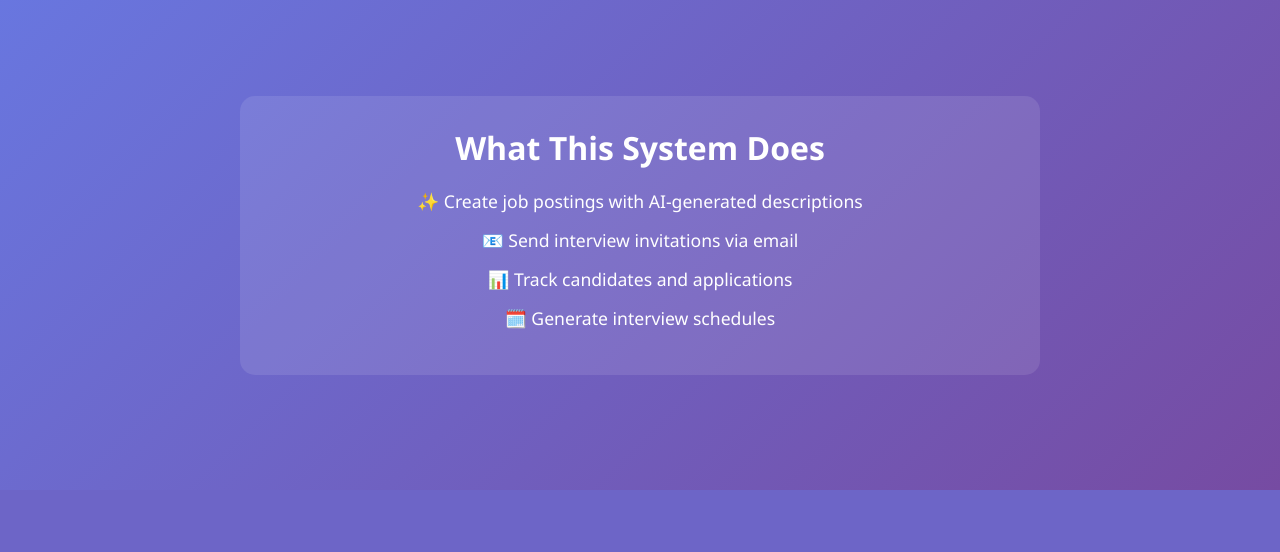
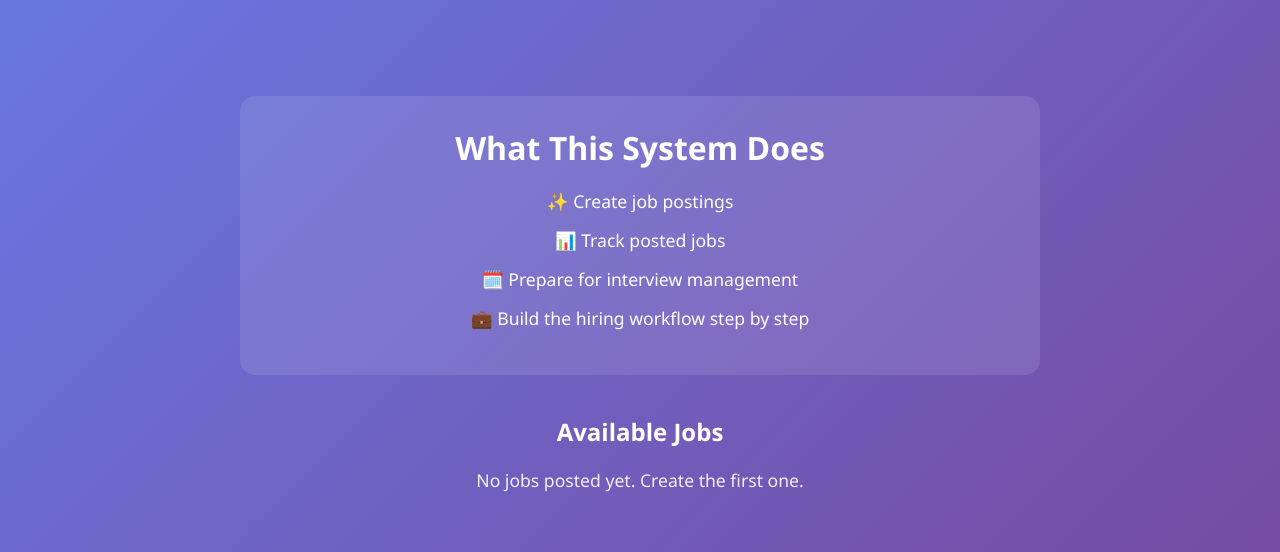
Before and after one commit to saksham-codes-ai/hr-recruitment-system, a Flask app: template template/Index.html in a window 1280 px wide. Shown: the part 310-862 px from the top of the page. Before the commit the page ends 800 px from the top, so only its background shows below. Run offline with Flask 3, Linux system fonts and the light colour scheme; the template is opened without the code that fills it, so the values that code supplies are empty.

Commit message:
Update Index.html

```diff
--- a/template/Index.html
+++ b/template/Index.html
@@ -5,42 +5,32 @@
     <meta name="viewport" content="width=device-width, initial-scale=1.0">
     <title>HR Recruitment System</title>
     <style>
-        * {
-            margin: 0;
-            padding: 0;
-            box-sizing: border-box;
-        }
-
+        * { margin: 0; padding: 0; box-sizing: border-box; }
         body {
             font-family: 'Segoe UI', Tahoma, Geneva, Verdana, sans-serif;
             background: linear-gradient(135deg, #667eea 0%, #764ba2 100%);
             color: white;
             min-height: 100vh;
         }
-
         .container {
             max-width: 1200px;
             margin: 0 auto;
             padding: 20px;
         }
-
         header {
             text-align: center;
             padding: 60px 20px;
         }
-
         h1 {
             font-size: 3.5em;
             margin-bottom: 20px;
             text-shadow: 2px 2px 4px rgba(0,0,0,0.3);
         }
-
         .subtitle {
             font-size: 1.5em;
             margin-bottom: 40px;
             opacity: 0.9;
         }
-
         .btn {
             background: white;
             color: #667eea;
@@ -54,12 +44,10 @@
             transition: transform 0.3s, box-shadow 0.3s;
             font-weight: bold;
         }
-
         .btn:hover {
             transform: translateY(-3px);
             box-shadow: 0 10px 20px rgba(0,0,0,0.3);
         }
-
         .info {
             background: rgba(255,255,255,0.1);
             padding: 30px;
@@ -68,15 +56,37 @@
             max-width: 800px;
             text-align: center;
         }
-
         .info h2 {
             margin-bottom: 20px;
             font-size: 2em;
         }
-
         .info p {
             margin-bottom: 15px;
             font-size: 1.1em;
+        }
+        .jobs-section {
+            margin: 40px auto;
+            max-width: 900px;
+        }
+        .job-card {
+            background: rgba(255,255,255,0.15);
+            padding: 20px;
+            margin: 15px 0;
+            border-radius: 12px;
+            text-align: left;
+        }
+        .job-card h3 {
+            font-size: 1.4em;
+            margin-bottom: 8px;
+        }
+        .job-card p {
+            margin: 4px 0;
+        }
+        .empty {
+            text-align: center;
+            opacity: 0.9;
+            font-size: 1.1em;
+            margin-top: 20px;
         }
     </style>
 </head>
@@ -85,16 +95,31 @@
         <header>
             <h1>HR Recruitment System</h1>
             <p class="subtitle">AI-Powered Job Posting & Interview Management</p>
-
             <a href="/create-job" class="btn">Create Job Posting</a>
         </header>
 
         <div class="info">
             <h2>What This System Does</h2>
-            <p>✨ Create job postings with AI-generated descriptions</p>
-            <p>📧 Send interview invitations via email</p>
-            <p>📊 Track candidates and applications</p>
-            <p>🗓️ Generate interview schedules</p>
+            <p>✨ Create job postings</p>
+            <p>📊 Track posted jobs</p>
+            <p>🗓️ Prepare for interview management</p>
+            <p>💼 Build the hiring workflow step by step</p>
+        </div>
+
+        <div class="jobs-section">
+            <h2 style="text-align:center; margin-bottom:20px;">Available Jobs</h2>
+
+            {% if jobs %}
+                {% for job in jobs %}
+                    <div class="job-card">
+                        <h3>{{ job.title }}</h3>
+                        <p><strong>{{ job.company }}</strong> - {{ job.location }}</p>
+                        <p>Posted: {{ job.posted_date }}</p>
+                    </div>
+                {% endfor %}
+            {% else %}
+                <p class="empty">No jobs posted yet. Create the first one.</p>
+            {% endif %}
         </div>
     </div>
 </body>
```
